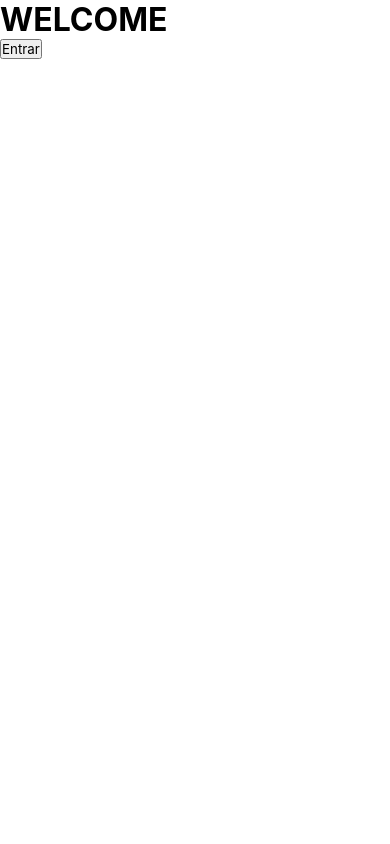
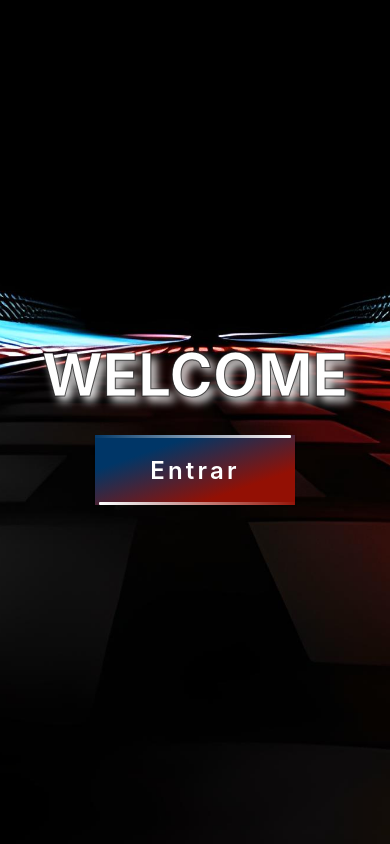
Before and after one commit to JBartoloHuaman/PI-DRIVERS-, a React (Vite) app in the folder client/: page / in a window 390 px wide. Built offline with nearby package versions, Linux system fonts and the light colour scheme.

Commit message:
add responsive at Landingpage

```diff
--- a/client/src/components/LandingPage/LandingPage.jsx
+++ b/client/src/components/LandingPage/LandingPage.jsx
@@ -1,12 +1,19 @@
-import { Link } from "react-router-dom"
-import "./landingpage.css"
+import { Link } from "react-router-dom";
+import style from "./landingpage.module.css";
+
 export default function LandingPage() {
-    return (
-        <div className="landing-cont">
-            <div className="title-cont">
-            <h1 className="title">WELCOME</h1>
-            <Link to="/home"><button>Entrar</button></Link>
-            </div>
-        </div>
-    )
+  return (
+    <div className={style['landing-cont']}>
+      <div className={style['title-cont']}>
+        <h1 className={style['title']}>WELCOME</h1>
+        <Link to="/home">
+          <button className={style["button-landing"]}>Entrar
+          <span></span>
+          <span></span>
+          <span></span>
+          </button>
+        </Link>
+      </div>
+    </div>
+  );
 }
--- /dev/null
+++ b/client/src/components/LandingPage/landingpage.module.css
@@ -0,0 +1,139 @@
+.button-landing {
+  width: 12.5rem;
+  height: 4.375rem;
+  background: linear-gradient(to left top, #931004 25%, #003667 75%);
+  border-style: none;
+  color: #fff;
+  font-size: 1.5rem;
+  letter-spacing: 0.2rem;
+  font-weight: 600;
+  outline: none;
+  cursor: pointer;
+  position: relative;
+  padding: 0px;
+  overflow: hidden;
+  transition: all 0.5s;
+  box-shadow: 0px 1px 2px rgba(0, 0, 0, 0.2);
+}
+.button-landing span {
+  position: absolute;
+  display: block;
+}
+.button-landing span:nth-child(1) {
+  height: 0.2rem;
+  width: 12.5rem;
+  top: 0px;
+  left: -12.5rem;
+  background: linear-gradient(to right, rgba(0, 0, 0, 0), #ffffff);
+  border-top-right-radius: 1px;
+  border-bottom-right-radius: 1px;
+  animation: span1 2s linear infinite;
+  animation-delay: 1s;
+}
+
+@keyframes span1 {
+  0% {
+    left: -12.5rem;
+  }
+  100% {
+    left: 12.5rem;
+  }
+}
+.button-landing span:nth-child(2) {
+  height: 4.4rem;
+  width: 0.2rem;
+  top: -4.4rem;
+  right: 0px;
+  background: linear-gradient(to bottom, rgba(0, 0, 0, 0), #ffffff);
+  border-bottom-left-radius: 1px;
+  border-bottom-right-radius: 1px;
+  animation: span2 2s linear infinite;
+  animation-delay: 2s;
+}
+@keyframes span2 {
+  0% {
+    top: -4.4rem;
+  }
+  100% {
+    top: 4.4rem;
+  }
+}
+.button-landing span:nth-child(3) {
+  height: 0.2rem;
+  width: 12.5rem;
+  right: -12.5rem;
+  bottom: 0px;
+  background: linear-gradient(to left, rgba(0, 0, 0, 0), #ffffff);
+  border-top-left-radius: 1px;
+  border-bottom-left-radius: 1px;
+  animation: span3 2s linear infinite;
+  animation-delay: 3s;
+}
+@keyframes span3 {
+  0% {
+    right: -12.5rem;
+  }
+  100% {
+    right: 12.5rem;
+  }
+}
+
+.button-landing span:nth-child(4) {
+  height: 4.4rem;
+  width: 0.2rem;
+  bottom: -4.4rem;
+  left: 0px;
+  background: linear-gradient(to top, rgba(0, 0, 0, 0), #ffffff);
+  border-top-right-radius: 1px;
+  border-top-left-radius: 1px;
+  animation: span4 2s linear infinite;
+  animation-delay: 4s;
+}
+@keyframes span4 {
+  0% {
+    bottom: -4.4rem;
+  }
+  100% {
+    bottom: 4.4rem;
+  }
+}
+
+.button-landing:hover {
+  transition: all 0.5s;
+  transform: rotate(-3deg) scale(1.1);
+  box-shadow: 0px 3px 5px rgba(0, 0, 0, 0.4);
+}
+.button-landing:hover span {
+  animation-play-state: paused;
+}
+
+.landing-cont {
+  height: 100vh;
+  background-image: url("../../img/portada.png");
+  background-repeat: no-repeat;
+  background-position: center;
+  background-size: cover;
+  display: flex;
+  align-items: center;
+  justify-content: center;
+}
+.title {
+  font-weight: bold;
+  text-shadow: 5px 5px 10px white;
+  -webkit-text-stroke: 1px rgba(0, 0, 0, 0.655);
+  padding-bottom: 25px;
+  font-size: 5rem;
+  color: white;
+}
+
+.title-cont {
+  display: flex;
+  flex-direction: column;
+  align-items: center;
+}
+
+@media (max-width: 775px) {
+    .title{
+        font-size: 15vw;
+    }
+}
```
Also changed, not shown: client/src/components/Card/card.module.css (+0 -27 lines), client/src/components/Cards/cards.module.css (+0 -7 lines), client/src/components/HomePage/homepage.module.css (+0 -42 lines), client/src/components/LandingPage/landingpage.css (deleted, +0 -20 lines).
